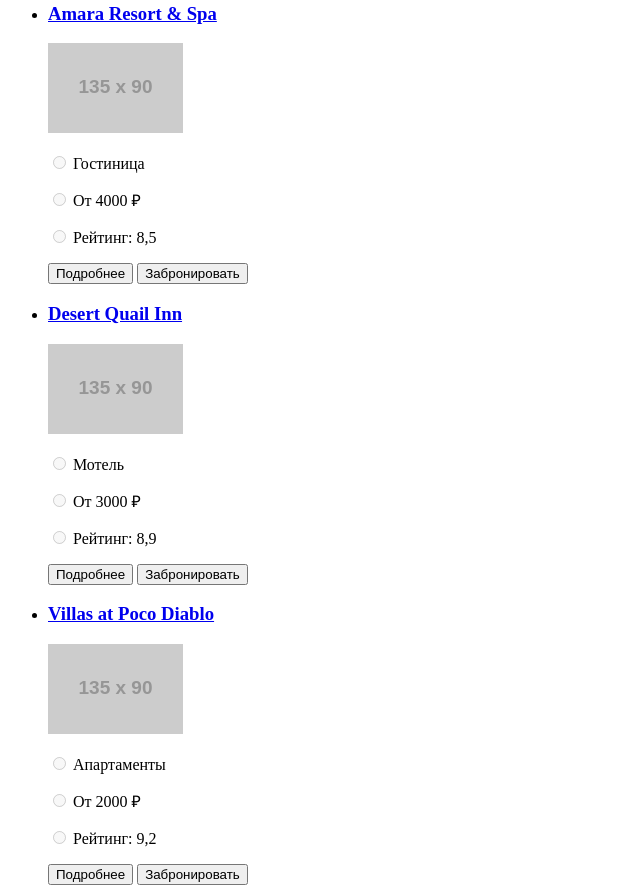
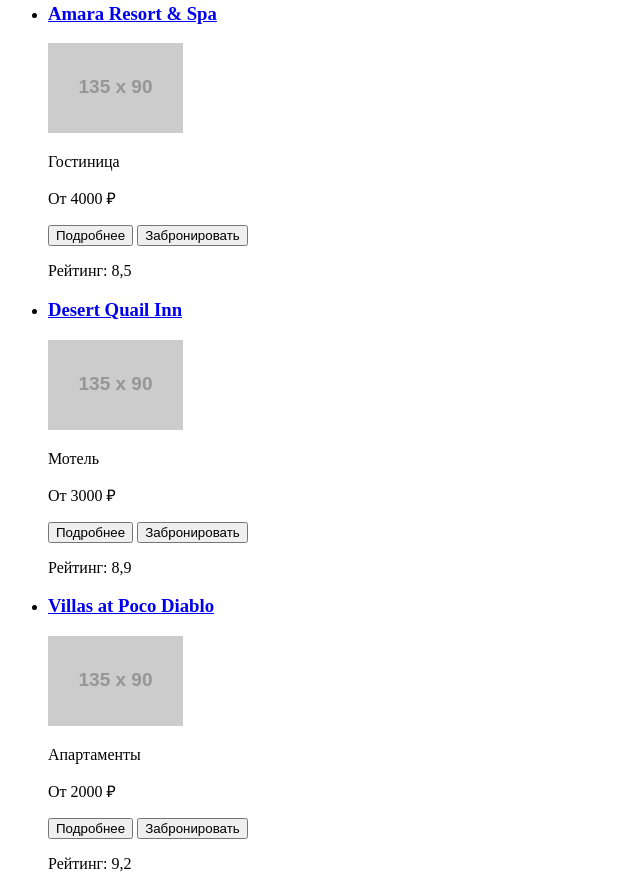
Before and after one commit to KeksOwl/499275-sedona-31, a plain HTML site: page catalog.html in a window 1280 px wide. Shown: the part 906-1796 px from the top of the page, without its empty margins (0-640 px from the left). Drawn offline with Linux system fonts and the light colour scheme; placeholder pictures from the web are drawn by us.

Commit message:
Переделал каталог

```diff
--- a/catalog.html
+++ b/catalog.html
@@ -118,75 +118,78 @@
 
         <ul>
           <li>
+            <div>
               <a href="#">
                 <h3>Amara Resort &amp; Spa</h3>
                 <p>
                   <img src="https://via.placeholder.com/135x90" width="135" height="90" alt="">
                 </p>
               </a>
+              <p>Гостиница</p>
+              <p>От 4000 ₽</p>
               <p>
-              <input type="radio" name="sort" value="type" id="type-guesthouse" disabled>
-              <label for="type-guesthouse">Гостиница</label>
-            </p>
-            <p>
-              <input type="radio" name="sort" value="price" id="price-4000" disabled>
-              <label for="price-4000">От 4000 ₽</label>
-            </p>
-            <p>
-              <input type="radio" name="sort" value="rating" id="rating-8-5" disabled>
-              <label for="rating-8-5">Рейтинг: 8,5</label>
-            </p>
-
                 <button type="button">Подробнее</button>
                 <button type="button">Забронировать</button>
+              </p>
+            </div>
+
+            <div>
+              <span>
+                <!-- Звёздочки -->
+              </span>
+
+              <span>Рейтинг: 8,5</span>
+            </div>
           </li>
 
           <li>
+            <div>
               <a href="#">
                 <h3>Desert Quail Inn</h3>
                 <p>
                   <img src="https://via.placeholder.com/135x90" width="135" height="90" alt="">
                 </p>
               </a>
+              <p>Мотель</p>
+              <p>От 3000 ₽</p>
               <p>
-              <input type="radio" name="sort" value="type" id="type-motel" disabled>
-              <label for="type-motel">Мотель</label>
-            </p>
-            <p>
-              <input type="radio" name="sort" value="price" id="price-3000" disabled>
-              <label for="price-3000">От 3000 ₽</label>
-            </p>
-            <p>
-              <input type="radio" name="sort" value="rating" id="rating-8-9" disabled>
-              <label for="rating-8-9">Рейтинг: 8,9</label>
-            </p>
-
                 <button type="button">Подробнее</button>
                 <button type="button">Забронировать</button>
+              </p>
+            </div>
+
+            <div>
+              <span>
+                <!-- Звёздочки -->
+              </span>
+
+              <span>Рейтинг: 8,9</span>
+            </div>
           </li>
 
           <li>
+            <div>
               <a href="#">
                 <h3>Villas at Poco Diablo</h3>
                 <p>
                   <img src="https://via.placeholder.com/135x90" width="135" height="90" alt="">
                 </p>
               </a>
+              <p>Апартаменты</p>
+              <p>От 2000 ₽</p>
               <p>
-              <input type="radio" name="sort" value="type" id="type-apartments" disabled>
-              <label for="type-apartments">Апартаменты</label>
-            </p>
-            <p>
-              <input type="radio" name="sort" value="price" id="price-2000" disabled>
-              <label for="price-2000">От 2000 ₽</label>
-            </p>
-            <p>
-              <input type="radio" name="sort" value="rating" id="rating-9-2" disabled>
-              <label for="rating-9-2">Рейтинг: 9,2</label>
-            </p>
-
                 <button type="button">Подробнее</button>
                 <button type="button">Забронировать</button>
+              </p>
+            </div>
+
+            <div>
+              <span>
+                <!-- Звёздочки -->
+              </span>
+
+              <span>Рейтинг: 9,2</span>
+            </div>
           </li>
         </ul>
       </section>
```
Lines whose indentation alone changed are shown as unchanged.
